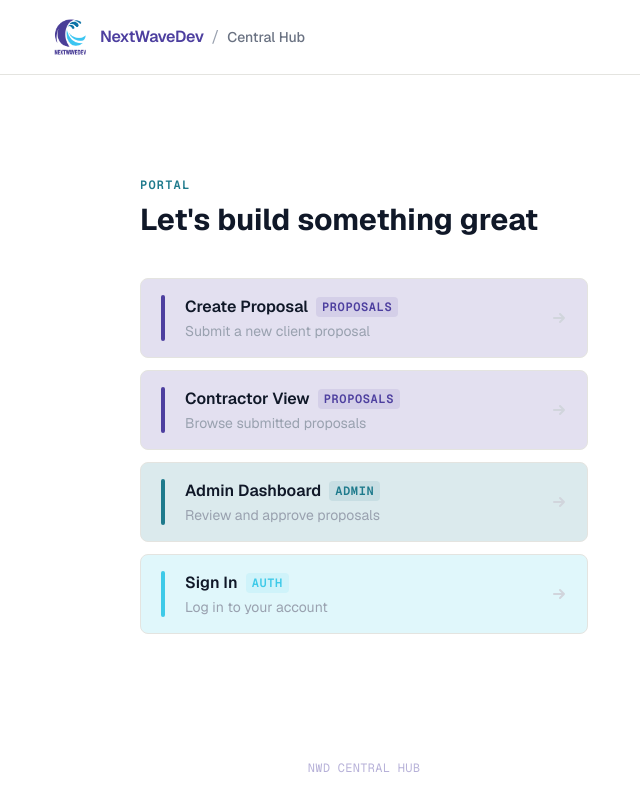
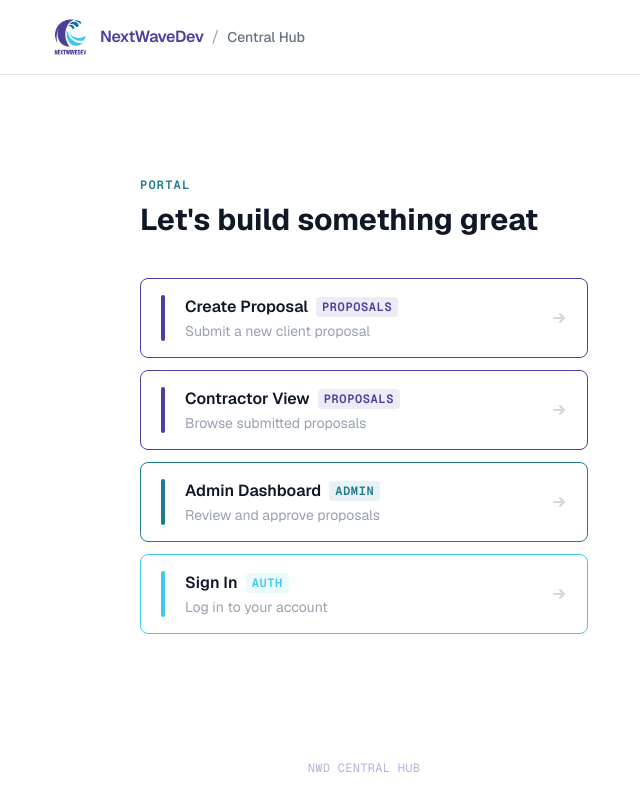
Before and after one commit to next-wave-dev-org/nwd-central-hub-prototype, a Next.js app: page / in a window 1280 px wide. Shown: the whole page, without its empty margins (276-916 px from the left). Built offline with nearby package versions, Linux system fonts and the light colour scheme.

Commit message:
Update navigation item styles for improved visibility and consistency

```diff
--- a/app/page.tsx
+++ b/app/page.tsx
@@ -81,8 +81,8 @@ export default function Home() {
                 href={item.href}
                 className="group flex items-center gap-5 rounded-lg px-5 py-4 border transition-colors hover:brightness-95"
                 style={{
-                  borderColor: 'var(--nwd-border)',
-                  background: `color-mix(in srgb, ${item.accent} 16%, white)`,
+                  borderColor: item.accent,
+                  background: 'white',
                 }}
               >
                 {/* Color accent bar */}
```
